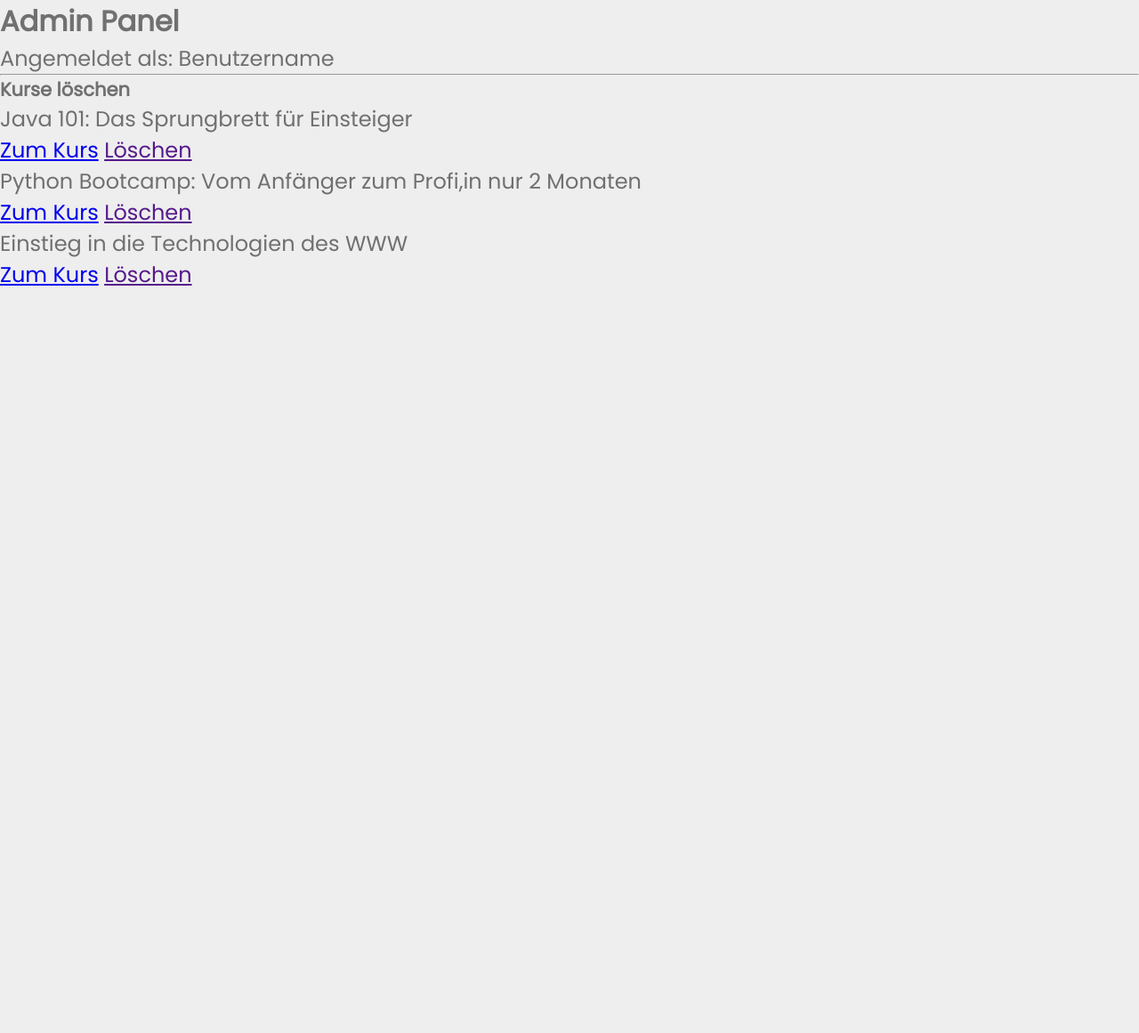
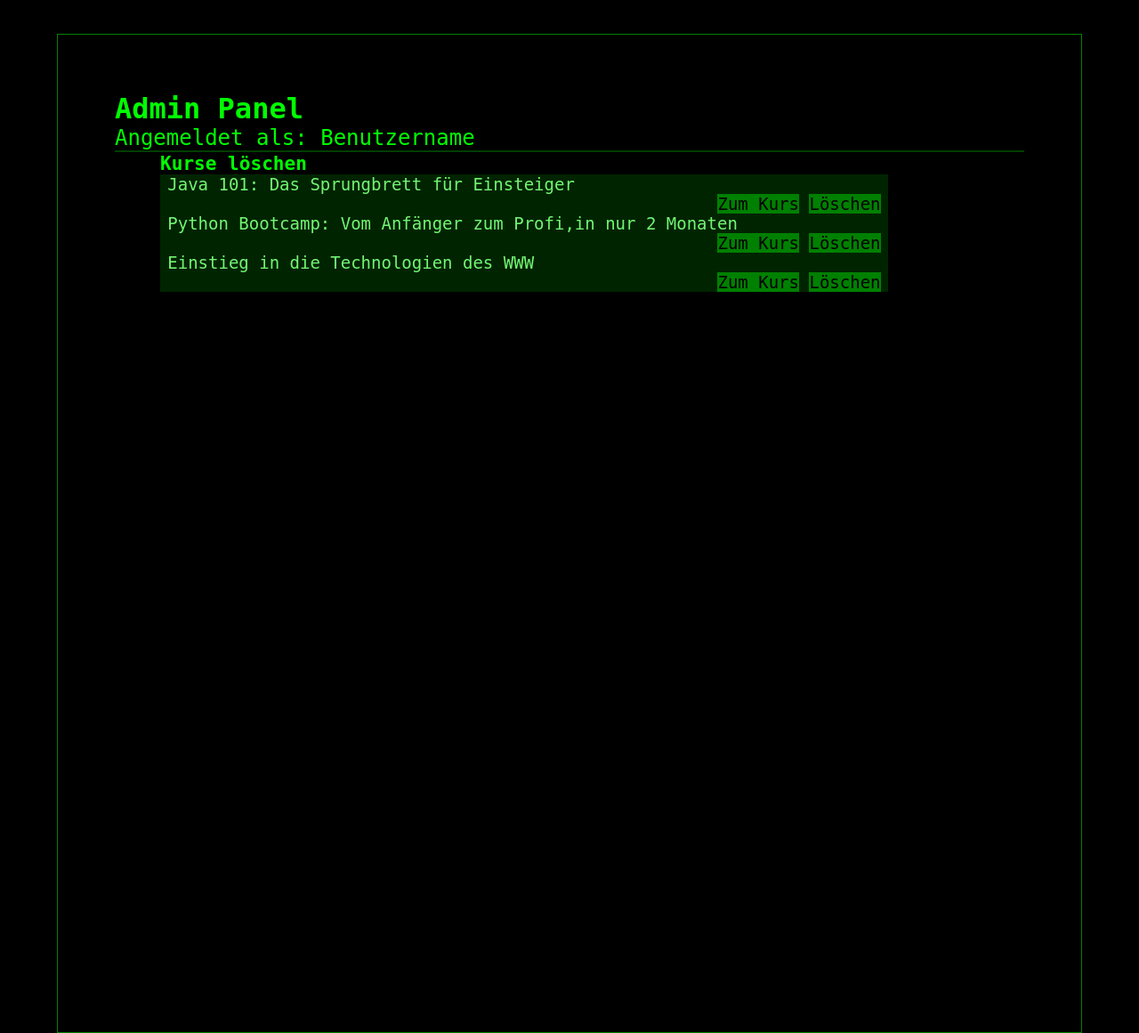
Before and after one commit to JoudIsmail/LearnHub, a PHP site: page /admin_ansicht/proto_adminpanel.html in a window 1280 px wide. Shown: the whole page at 89% size. Before the commit the page ends 321 px from the top, so only its background shows below. Run offline with PHP 8.4, Linux system fonts and the light colour scheme.

Commit message:
Add files via upload

```diff
--- a/css/style3.css
+++ b/css/style3.css
@@ -675,6 +675,105 @@ img{
         line-height: 2.2em;
     }
 
+    /* Admin Layout*/
+    .admin_body{
+		background-color:black;
+		color:lime;
+        font-family:mono;
+        width: 100%;
+
+	}
+
+	.admin_hr{
+		border: 1px solid #003e00;
+	}
+
+	.admin_function{
+		margin-left:5%;
+	}
+
+	.admin_kursL_box{
+		height:50em;
+		width: 80%;
+	}
+
+	.admin_actionlink{
+		margin-top:0;
+		color:black;
+		background-color:green;
+		text-decoration:none;
+
+	}
+
+
+	.admin_kursL_kurs{
+		background-color:#002400;
+		padding: 0% 1% 0% 1%;
+	}
+
+
+	.admin_loginbox{
+		margin-left:10%;
+		margin-right:10%;
+		width:80%;
+		height: 33.333em;
+		display:grid;
+		align-content:center;
+
+	}
+
+	.admin_loginbox_element{
+		text-align:center;
+		margin-left:20%;
+		margin-right:20%;
+		margin-top:1%;
+
+	}
+
+	.admin_input{
+		background-color:black;
+		color:#15ff15;
+		border:1px solid green;
+        height:40px;
+        font-size: 1.188rem;
+	}
+
+
+	.admin_button{
+		background-color:green;
+		border:none;
+		color:black;
+        height:3.333em;
+        font-size: 1.188rem;
+    }
+
+    .box-bg{
+        margin-left:5%;
+        margin-top:3%;
+        margin-right: 5%;
+        border: 1px solid green;
+        padding: 5% 5% 5% 5%;
+    }
+
+    .admin-wrapper{
+        margin-left:5%;
+        margin-top:3%;
+        margin-right: 5%;
+        border: 1px solid green;
+        padding: 5% 5% 5% 5%;
+    }
+
+    .p-admin{
+        color:#73f573;
+        font-size: 1.188rem;
+    }
+
+    .p-admin-bg{
+        text-align:right;
+        font-size: 1.188rem;
+    }
+
+
   /******************************************************************************************************************************************************************************
                                                                        Grid Style
 *******************************************************************************************************************************************************************************/
@@ -1099,7 +1198,7 @@ mark {
         /* margin-left: 2em; */
     }
 
-    .col-1, .col-2, .column-1, .column-9, .column-8, .col-69, .col-420, .col-21{
+    .col-1, .col-2, .column-1, .column-9, .column-8, .col-69, .col-420, .col-21, .admin_body{
         width: 100%;
     }
 
```
